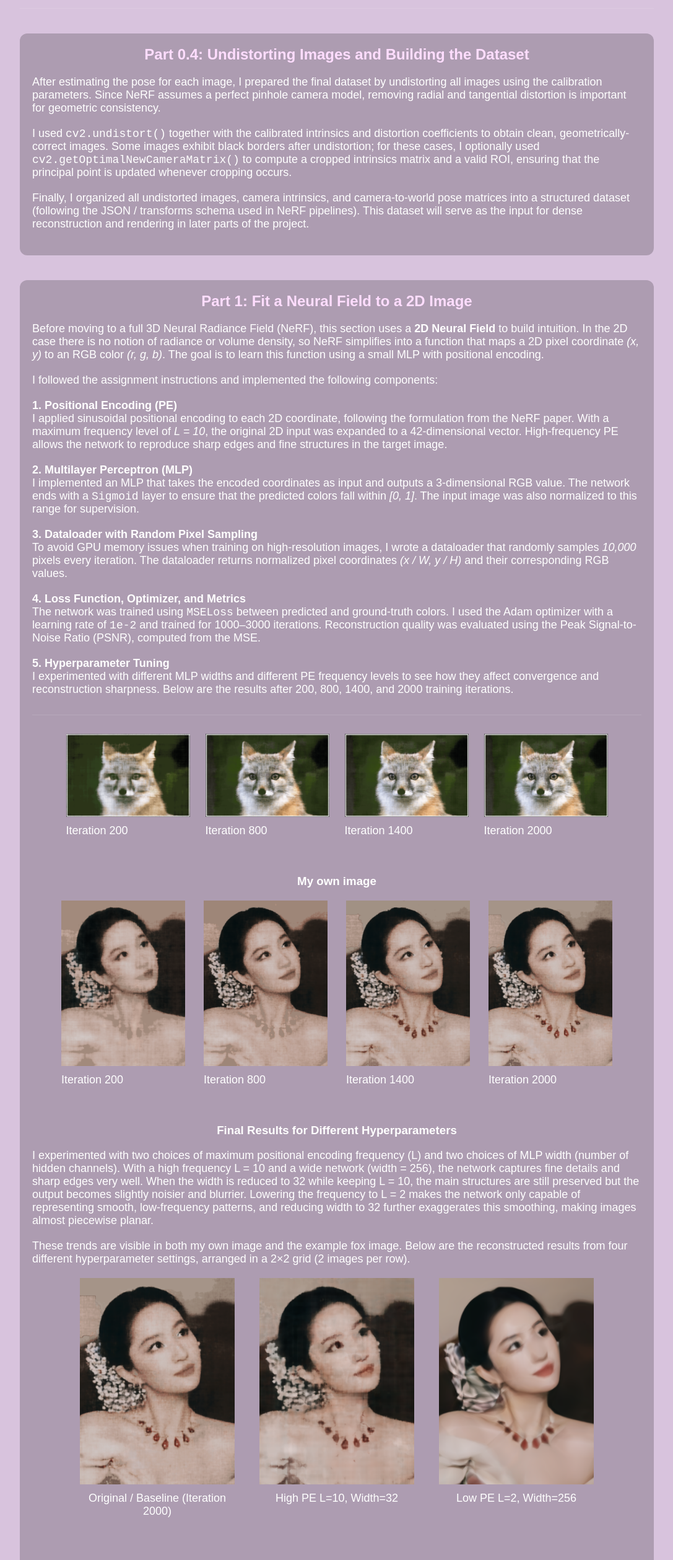
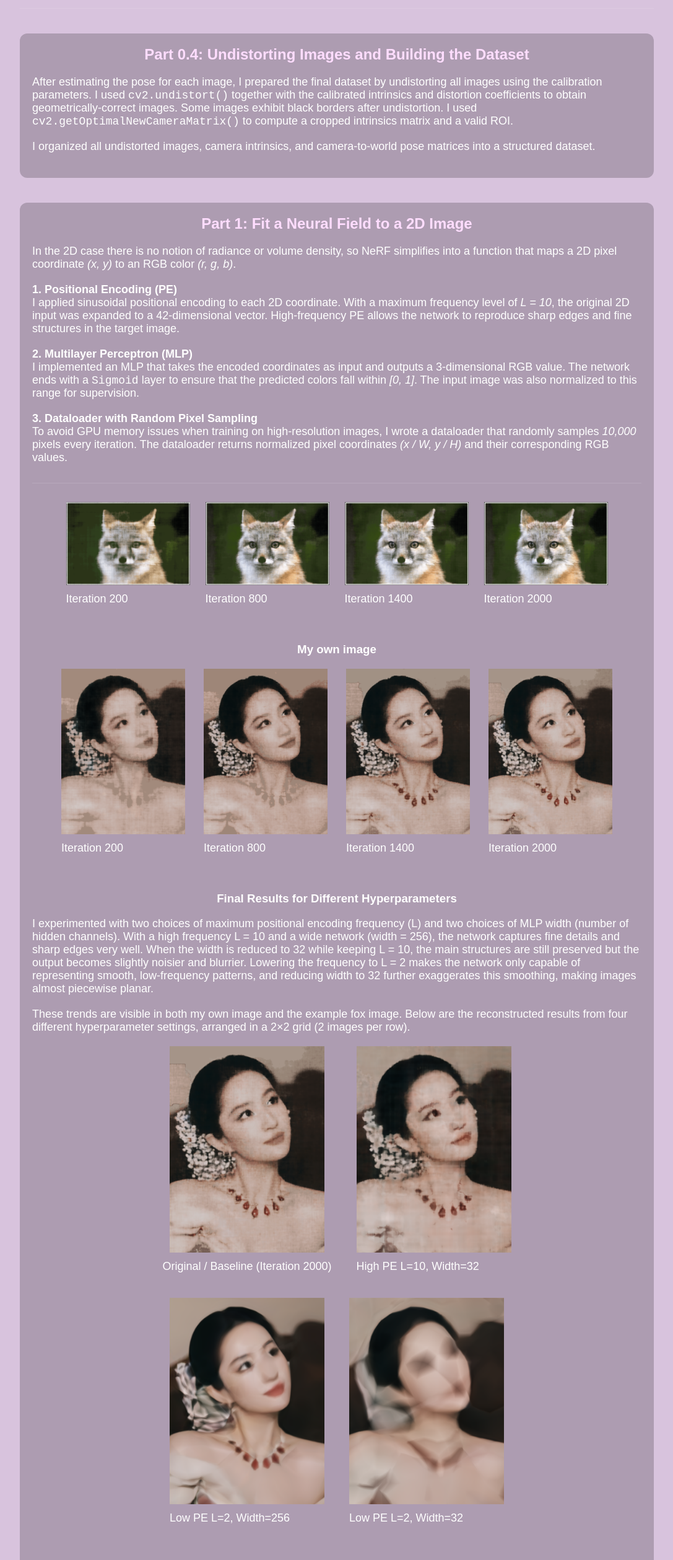
Before and after one commit to freyasun-code/Project4, a plain HTML site: page index.html in a window 1280 px wide. Shown: the part 1620-4137 px from the top of the page at 62% size, without its empty margins (96-1183 px from the left). Drawn offline with nearby package versions, Linux system fonts and the light colour scheme.

Commit message:
index.html

```diff
--- a/index.html
+++ b/index.html
@@ -189,23 +189,16 @@ With the camera intrinsics calibrated in Part 0.1, I next estimated the camera's
 
       <p>
         After estimating the pose for each image, I prepared the final dataset by undistorting all
-        images using the calibration parameters. Since NeRF assumes a perfect pinhole camera model,
-        removing radial and tangential distortion is important for geometric consistency.
+        images using the calibration parameters.
+        I used <code>cv2.undistort()</code> together with the calibrated intrinsics and distortion
+        coefficients to obtain geometrically-correct images. Some images exhibit black borders
+        after undistortion. I used
+        <code>cv2.getOptimalNewCameraMatrix()</code> to compute a cropped intrinsics matrix and a valid ROI.
       </p>
 
       <p>
-        I used <code>cv2.undistort()</code> together with the calibrated intrinsics and distortion
-        coefficients to obtain clean, geometrically-correct images. Some images exhibit black borders
-        after undistortion; for these cases, I optionally used
-        <code>cv2.getOptimalNewCameraMatrix()</code> to compute a cropped intrinsics matrix and a valid ROI,
-        ensuring that the principal point is updated whenever cropping occurs.
-      </p>
-
-      <p>
-        Finally, I organized all undistorted images, camera intrinsics, and camera-to-world pose matrices
-        into a structured dataset (following the JSON / transforms schema used in NeRF pipelines).
-        This dataset will serve as the input for dense reconstruction and rendering in later parts
-        of the project.
+        I organized all undistorted images, camera intrinsics, and camera-to-world pose matrices
+        into a structured dataset.
       </p>
     </div>
 
@@ -216,21 +209,13 @@ With the camera intrinsics calibrated in Part 0.1, I next estimated the camera's
   <h2>Part 1: Fit a Neural Field to a 2D Image</h2>
 
   <p>
-    Before moving to a full 3D Neural Radiance Field (NeRF), this section uses a
-    <b>2D Neural Field</b> to build intuition. In the 2D case there is no notion of radiance or
+    In the 2D case there is no notion of radiance or
     volume density, so NeRF simplifies into a function that maps a 2D pixel coordinate
-    <i>(x, y)</i> to an RGB color <i>(r, g, b)</i>. The goal is to learn this function using a
-    small MLP with positional encoding.
+    <i>(x, y)</i> to an RGB color <i>(r, g, b)</i>.
   </p>
-
-  <p>
-    I followed the assignment instructions and implemented the following components:
-  </p>
-
   <p>
     <b>1. Positional Encoding (PE)</b><br>
-    I applied sinusoidal positional encoding to each 2D coordinate, following the formulation
-    from the NeRF paper. With a maximum frequency level of <i>L = 10</i>, the original
+    I applied sinusoidal positional encoding to each 2D coordinate. With a maximum frequency level of <i>L = 10</i>, the original
     2D input was expanded to a 42-dimensional vector. High-frequency PE allows the network
     to reproduce sharp edges and fine structures in the target image.
   </p>
@@ -250,20 +235,6 @@ With the camera intrinsics calibrated in Part 0.1, I next estimated the camera's
     pixel coordinates <i>(x / W, y / H)</i> and their corresponding RGB values.
   </p>
 
-  <p>
-    <b>4. Loss Function, Optimizer, and Metrics</b><br>
-    The network was trained using <code>MSELoss</code> between predicted and ground-truth colors.
-    I used the Adam optimizer with a learning rate of <code>1e-2</code> and trained for
-    1000–3000 iterations. Reconstruction quality was evaluated using the Peak
-    Signal-to-Noise Ratio (PSNR), computed from the MSE.
-  </p>
-
-  <p>
-    <b>5. Hyperparameter Tuning</b><br>
-    I experimented with different MLP widths and different PE frequency levels to see
-    how they affect convergence and reconstruction sharpness. Below are the results after
-    200, 800, 1400, and 2000 training iterations.
-  </p>
 
   <hr>
 
@@ -347,31 +318,36 @@ With the camera intrinsics calibrated in Part 0.1, I next estimated the camera's
   (2 images per row).
 </p>
 
-<!-- 2x2 image grid, 2 per row -->
-<div style="display: flex; justify-content: center; gap: 40px; flex-wrap: wrap; margin-top: 20px;">
+<!-- First row -->
+<div style="display: flex; justify-content: center; gap: 40px; margin-top: 20px; margin-bottom: 20px;">
 
-  <!-- First row -->
-  <div style="flex: 0 0 250px; text-align: center; margin-bottom: 20px;">
+  <div style="text-align: center;">
     <img src="yifei2000.png" width="250">
-    <p style="text-align: center; margin-top: 8px;">Original / Baseline (Iteration 2000)</p>
+    <p style="margin-top: 8px;">Original / Baseline (Iteration 2000)</p>
   </div>
 
-  <div style="flex: 0 0 250px; text-align: center; margin-bottom: 20px;">
+  <div style="text-align: center;">
     <img src="L10W32.png" width="250">
-    <p style="text-align: center; margin-top: 8px;">High PE L=10, Width=32</p>
+    <p style="margin-top: 8px;">High PE L=10, Width=32</p>
   </div>
 
-  <!-- Second row -->
-  <div style="flex: 0 0 250px; text-align: center; margin-bottom: 20px;">
+</div>
+
+<!-- Second row -->
+<div style="display: flex; justify-content: center; gap: 40px; margin-bottom: 20px;">
+
+  <div style="text-align: center;">
     <img src="L2W256.png" width="250">
-    <p style="text-align: center; margin-top: 8px;">Low PE L=2, Width=256</p>
+    <p style="margin-top: 8px;">Low PE L=2, Width=256</p>
   </div>
 
-  <div style="flex: 0 0 250px; text-align: center; margin-bottom: 20px;">
+  <div style="text-align: center;">
     <img src="L2W32.png" width="250">
-    <p style="text-align: center; margin-top: 8px;">Low PE L=2, Width=32</p>
+    <p style="margin-top: 8px;">Low PE L=2, Width=32</p>
   </div>
+
 </div>
+
 
 <!-- PSNR curve description -->
 <h3 style="text-align: center; margin-top: 40px;">PSNR Curve</h3>
```
